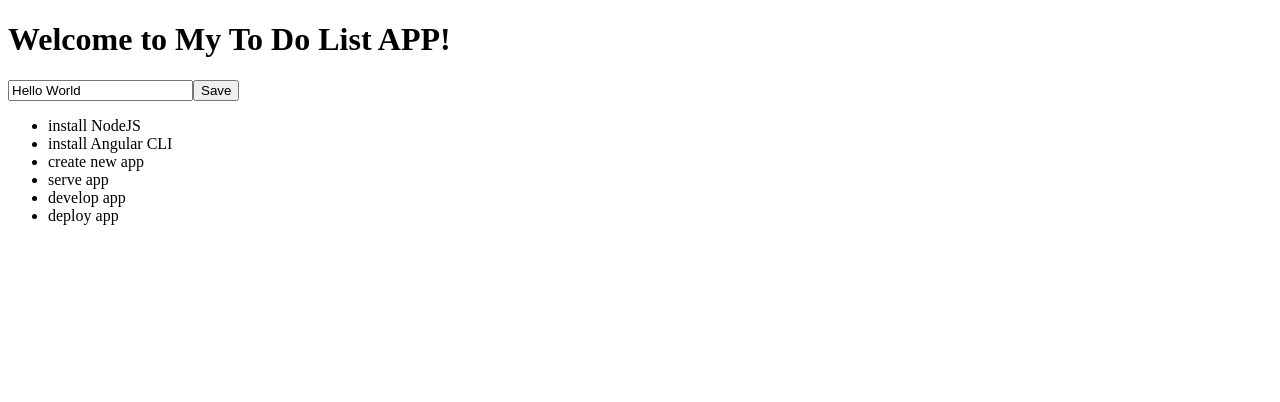
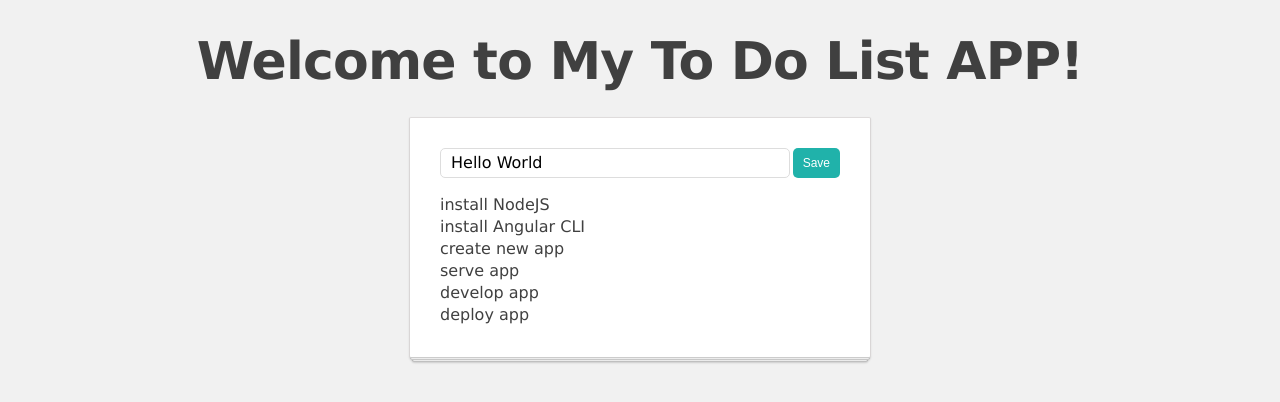
Before and after one commit to lizwait/ng-girls-todo, an Angular app: page / in a window 1280 px wide. Shown: the top 402 px of the page. Built offline with nearby package versions, Linux system fonts and the light colour scheme.

Commit message:
Adding CSS

```diff
--- a/src/app/app.component.ts
+++ b/src/app/app.component.ts
@@ -3,7 +3,7 @@
 @Component({
   selector: 'app-root',
   template: `
-    <h1>
+    <h1 class="app-title">
       Welcome to {{ title }}!
     </h1>
 
--- a/src/app/input-button-unit/input-button-unit.component.css
+++ b/src/app/input-button-unit/input-button-unit.component.css
@@ -0,0 +1,15 @@
+.todo-input {
+  padding: 4px 10px 4px;
+  font-size: 16px;
+  font-family: 'Lucida Grande', Verdana, sans-serif;
+  line-height: 20px;
+  border: solid 1px #dddddd;
+  border-radius: 5px;
+  flex-grow: 1;
+}
+
+:host(:not([hidden])) {
+  display: flex;
+  justify-content: space-between;
+  flex-grow: 1;
+}
--- a/src/app/input-button-unit/input-button-unit.component.ts
+++ b/src/app/input-button-unit/input-button-unit.component.ts
@@ -3,11 +3,13 @@
 @Component({
   selector: 'app-input-button-unit',
   template: `
-  <input #inputElementRef
+  <input class="todo-input"
+         #inputElementRef
          [value]="title"
          (keyup.enter)="submitValue($event.target.value)">
 
-  <button (click)="submitValue(inputElementRef.value)">
+  <button class="btn"
+          (click)="submitValue(inputElementRef.value)">
     Save
   </button>
 `,
--- a/src/app/list-manager/list-manager.component.css
+++ b/src/app/list-manager/list-manager.component.css
@@ -0,0 +1,58 @@
+.todo-app {
+  position: relative;
+  width: 400px;
+  padding: 30px 30px 15px;
+  background: white;
+  border: 1px solid;
+  border-color: #dfdcdc #d9d6d6 #ccc;
+  border-radius: 2px;
+  -webkit-box-shadow: 0 1px 2px rgba(0, 0, 0, 0.1);
+  box-shadow: 0 1px 2px rgba(0, 0, 0, 0.1);
+  margin: 20px auto;
+}
+
+.todo-app::before, .todo-app::after {
+  content: '';
+  position: absolute;
+  z-index: -1;
+  height: 4px;
+  background: white;
+  border: 1px solid #ccc;
+  border-radius: 2px;
+}
+
+.todo-app::after {
+  bottom: -3px;
+  left: 0;
+  right: 0;
+  -webkit-box-shadow: 0 1px 2px rgba(0, 0, 0, 0.1);
+  box-shadow: 0 1px 2px rgba(0, 0, 0, 0.1);
+}
+
+.todo-app::before {
+  bottom: -5px;
+  left: 2px;
+  right: 2px;
+  border-color: #c4c4c4;
+  -webkit-box-shadow: 0 1px 2px rgba(0, 0, 0, 0.15);
+  box-shadow: 0 1px 2px rgba(0, 0, 0, 0.15);
+}
+
+.todo-item {
+  padding: 10px 0;
+  border-top: solid 1px #ddd;
+  min-height: 30px;
+  line-height: 30px;
+  display: flex;
+  justify-content: space-between;
+}
+
+.todo-checkbox {
+  flex-shrink: 0;
+  margin: auto 1ex auto 0;
+}
+
+.todo-title {
+  flex-grow: 1;
+  padding-left: 11px;
+}
--- a/src/app/list-manager/list-manager.component.ts
+++ b/src/app/list-manager/list-manager.component.ts
@@ -4,6 +4,7 @@
 @Component({
   selector: 'app-list-manager',
   template: `
+  <div class="todo-app">
     <app-input-button-unit (submit)="addItem($event)"></app-input-button-unit>
 
     <ul>
@@ -11,7 +12,8 @@
         <app-todo-item [item]="todoItem"></app-todo-item>
       </li>
     </ul>
-  `,
+  </div>
+`,
   styleUrls: ['./list-manager.component.css']
 })
 export class ListManagerComponent implements OnInit {
--- a/src/app/todo-item/todo-item.component.ts
+++ b/src/app/todo-item/todo-item.component.ts
@@ -3,7 +3,9 @@
 @Component({
   selector: 'app-todo-item',
   template: `
-    {{ item.title }}
+   <div class="todo-item">
+     {{ item.title }}
+   </div>
   `,
   styleUrls: ['./todo-item.component.css']
 })
--- a/src/styles.css
+++ b/src/styles.css
@@ -1 +1,54 @@
 /* You can add global styles to this file, and also import other style files */
+html, body, div, span,
+h1, p, ul, li {
+  padding: 0;
+  border: 0;
+  font: inherit;
+  vertical-align: baseline;
+}
+
+body {
+  background: #f1f1f1;
+  font-size: 16px;
+  line-height: 22px;
+  color: #404040;
+  font-family: 'Lucida Grande', Verdana, sans-serif;
+}
+
+ol, ul {
+  list-style: none;
+}
+
+.btn {
+  background: lightseagreen;
+  color: #fff;
+  padding: 3px 10px;
+  margin: 0 0 0 3px;
+  border: none;
+  border-radius: 5px;
+  font-size: 12px;
+  line-height: 24px;
+  cursor: pointer;
+  vertical-align: bottom;
+}
+
+.btn:hover {
+  background: lightslategrey;
+}
+
+.btn-red {
+  background: red;
+}
+
+.btn-red:hover {
+  background: darkred;
+}
+
+.app-title {
+  font-size: 52px;
+  line-height: 52px;
+  margin-bottom: 30px;
+  font-weight: bold;
+  text-align: center;
+  letter-spacing: -0.8px;
+}
```
